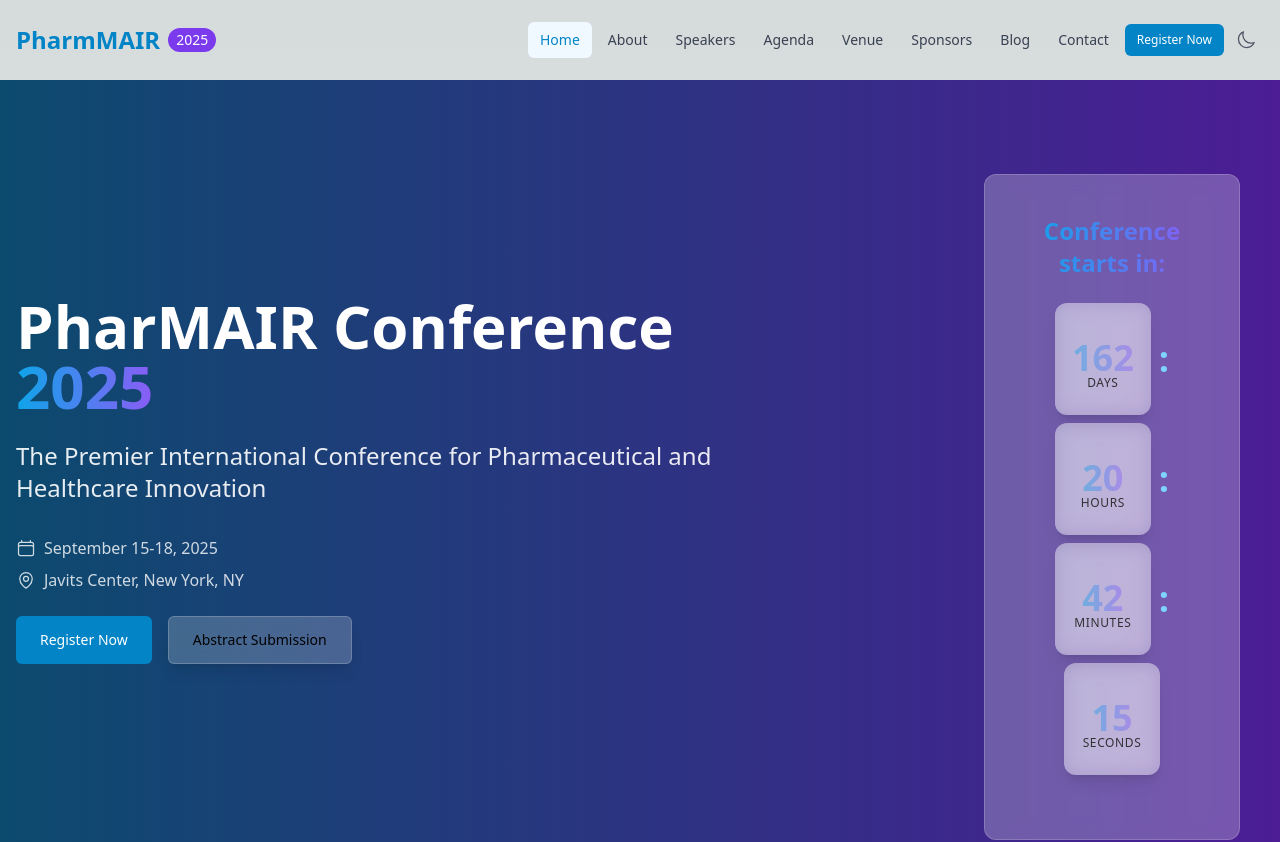
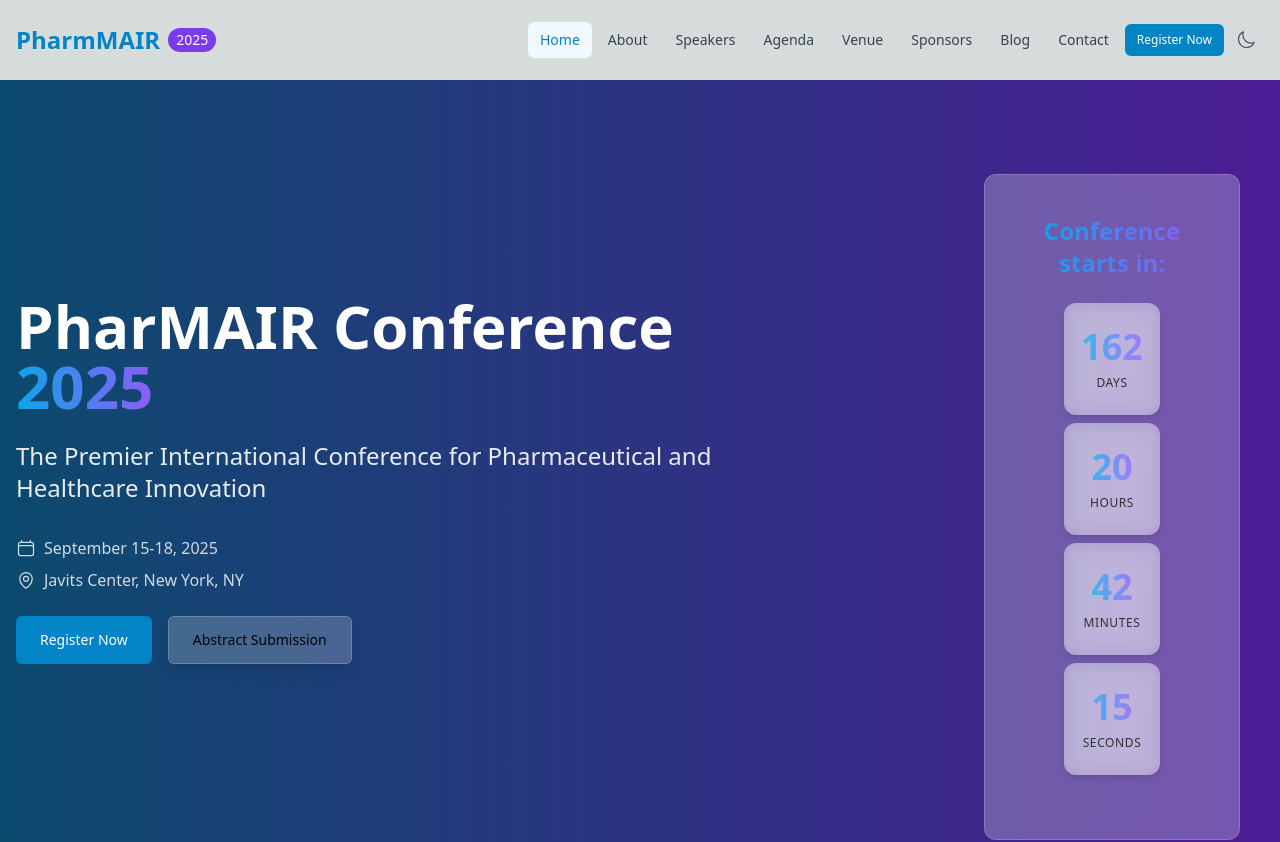
Before and after one commit to ravindrasirvi609/Pharmair, a Next.js app: page / in a window 1280 px wide. Shown: the top 842 px of the page. Built offline with nearby package versions, Linux system fonts and the light colour scheme.

Commit message:
feat: Refactor CountdownTimer component for improved animations and styling; remove unused AnimatePresence

```diff
--- a/src/components/ui/CountdownTimer.tsx
+++ b/src/components/ui/CountdownTimer.tsx
@@ -1,7 +1,7 @@
 "use client";
 
 import React, { useState, useEffect } from "react";
-import { motion, AnimatePresence } from "framer-motion";
+import { motion } from "framer-motion";
 import { Card } from "./Card";
 
 interface CountdownTimerProps {
@@ -82,43 +82,28 @@ export const CountdownTimer: React.FC<CountdownTimerProps> = ({
     );
   }
 
-  // Individual time unit component with animation
+  // Individual time unit component with subtle animation only when value changes
   const TimeUnit = ({ value, label }: { value: number; label: string }) => (
     <div className="flex flex-col items-center">
       <Card
         variant="glass"
         hover="raise"
-        className="w-24 h-28 flex flex-col items-center justify-center shadow-lg relative overflow-hidden"
+        className="w-24 h-28 flex flex-col items-center justify-center shadow-md relative overflow-hidden transition-shadow duration-300"
       >
         <div className="absolute inset-0 bg-gradient-to-br from-primary-50/20 to-secondary-50/20 dark:from-primary-900/20 dark:to-secondary-900/20" />
-        <AnimatePresence mode="popLayout">
-          <motion.span
-            key={value}
-            className="text-4xl font-bold text-gradient"
-            initial={{ y: 20, opacity: 0 }}
-            animate={{ y: 0, opacity: 1 }}
-            exit={{ y: -20, opacity: 0 }}
-            transition={{
-              type: "spring",
-              stiffness: 300,
-              damping: 30,
-            }}
-          >
-            {value.toString().padStart(2, "0")}
-          </motion.span>
-        </AnimatePresence>
+        <motion.span
+          className="text-4xl font-bold text-gradient"
+          animate={{ opacity: 1, scale: 1 }}
+          initial={{ opacity: 1, scale: 1 }}
+          key={`static-${label}`}
+          transition={{ duration: 0.2 }}
+        >
+          {value.toString().padStart(2, "0")}
+        </motion.span>
         <span className="text-xs uppercase tracking-wider mt-2 text-muted-foreground font-medium">
           {label}
         </span>
       </Card>
-    </div>
-  );
-
-  const Separator = () => (
-    <div className="flex items-center justify-center h-28 sm:flex">
-      <span className="text-4xl font-bold text-primary-300 dark:text-primary-700 animate-pulse">
-        :
-      </span>
     </div>
   );
 
@@ -136,11 +121,8 @@ export const CountdownTimer: React.FC<CountdownTimerProps> = ({
       )}
       <div className="flex flex-wrap justify-center items-center gap-4 sm:gap-2 max-w-2xl mx-auto">
         <TimeUnit value={timeLeft.days} label="Days" />
-        <Separator />
         <TimeUnit value={timeLeft.hours} label="Hours" />
-        <Separator />
         <TimeUnit value={timeLeft.minutes} label="Minutes" />
-        <Separator />
         <TimeUnit value={timeLeft.seconds} label="Seconds" />
       </div>
     </motion.div>
```
